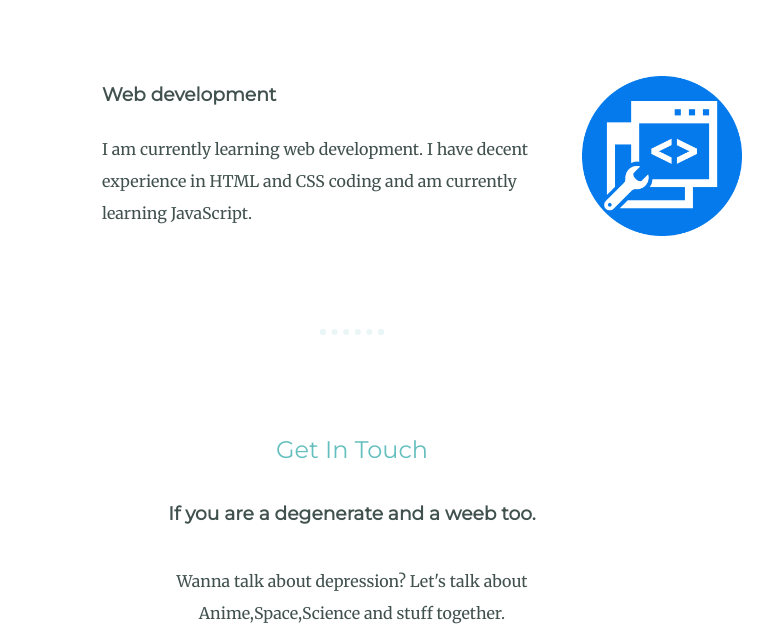
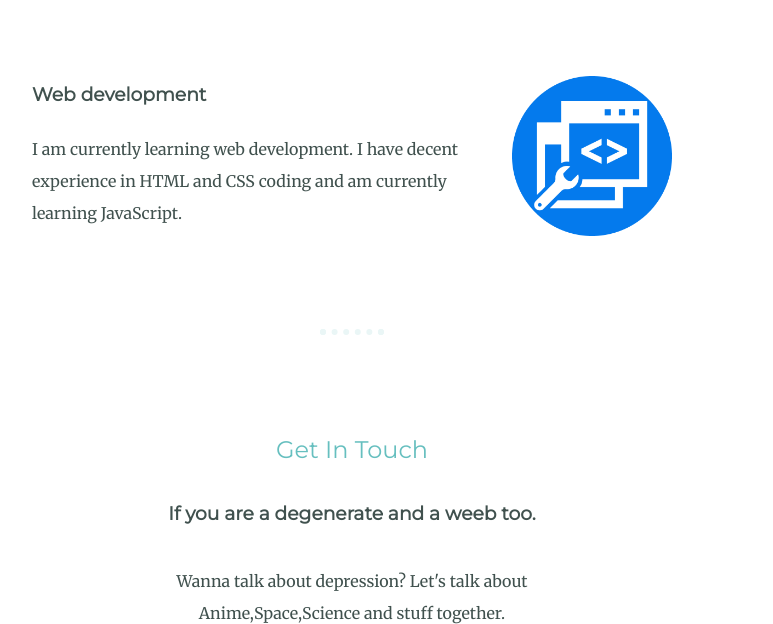
Before and after one commit to Prashashya/Profile_site, a plain HTML site: page index.html in a window 1280 px wide. Shown: the part 1785-2409 px from the top of the page, without its empty margins (288-1061 px from the left). Drawn offline with Linux system fonts and the light colour scheme.

Commit message:
Update profile.css

```diff
--- a/profile.css
+++ b/profile.css
@@ -63,7 +63,7 @@ a:hover{
 }
 .skill-row{
   width: 50%;
-  margin: 100px auto 100px 390px;
+  margin: 100px auto 100px auto;
   text-align: left;
   line-height: 2;
 }
```
